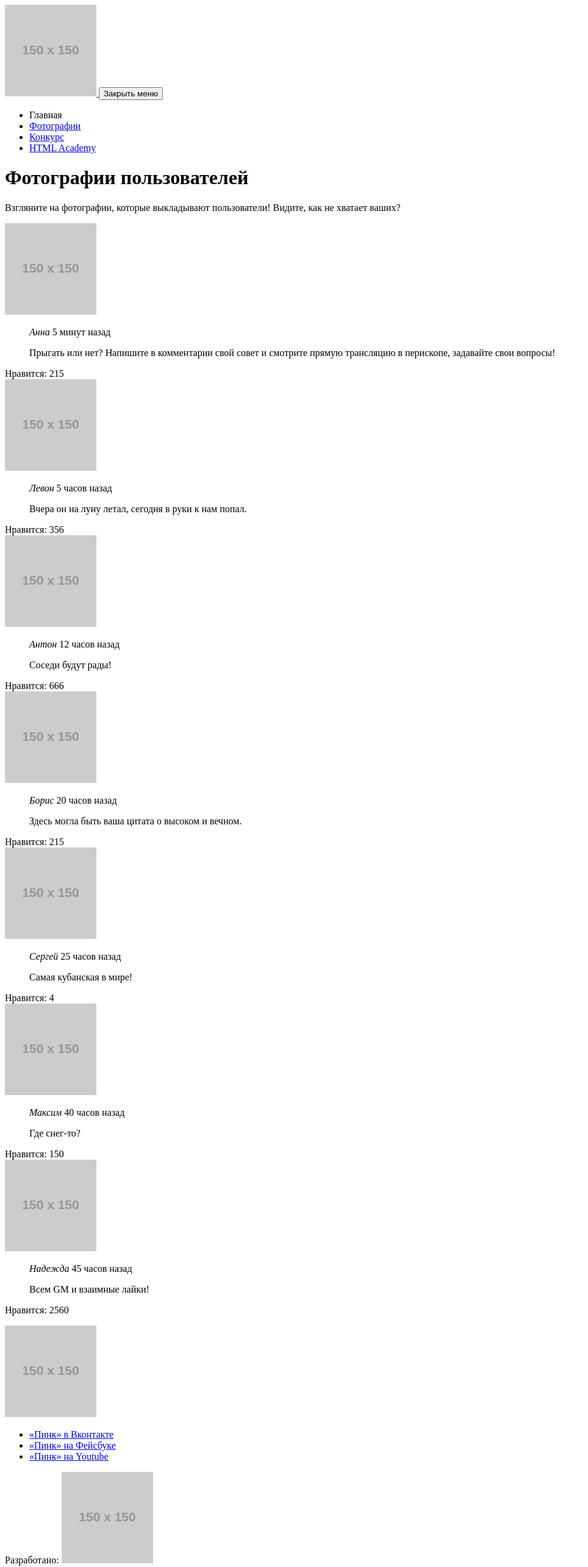
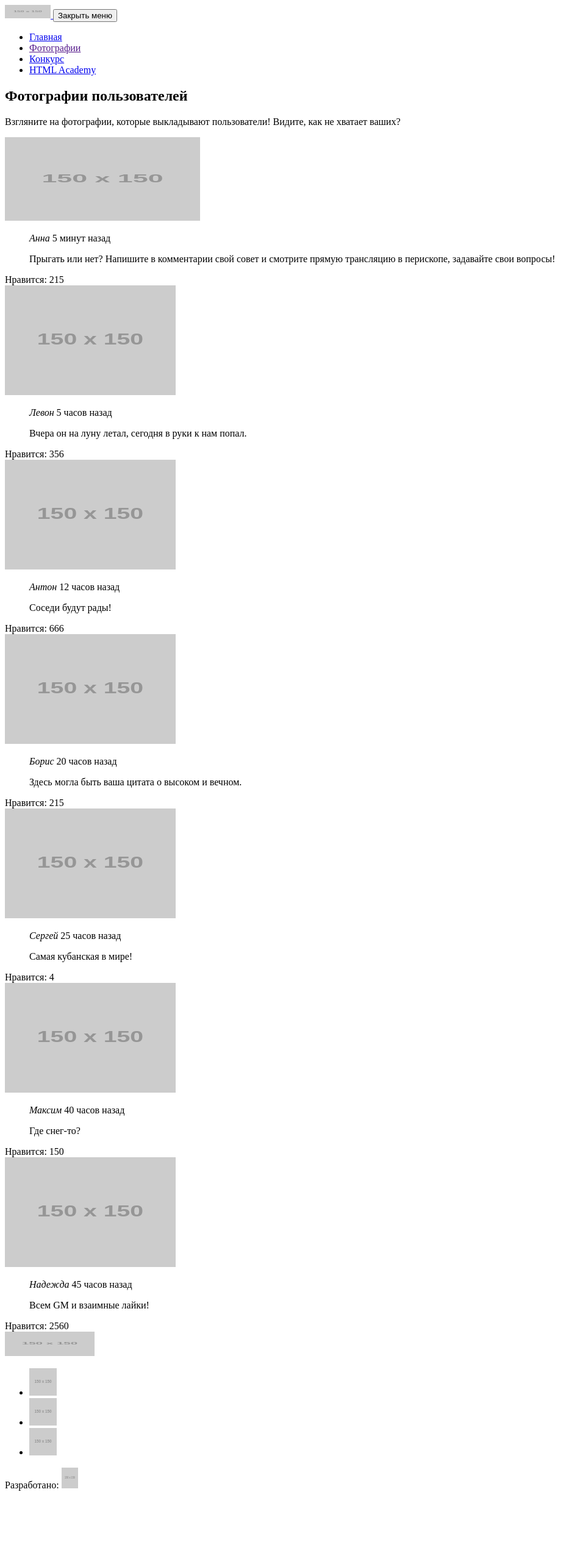
Before and after one commit to lerkot/556495-pink-18, a website: page source/photo.html in a window 1280 px wide. Shown: the whole page at 61% size, without its empty margins (0-964 px from the left). After the commit the page ends 2453 px from the top, so only its background shows below. Drawn offline with Linux system fonts and the light colour scheme; placeholder pictures from the web are drawn by us.

Commit message:
Исправлена разметка по замечаниям наставника

```diff
--- a/source/photo.html
+++ b/source/photo.html
@@ -7,165 +7,186 @@
 </head>
 
 <body>
-  <header class="page-header">
-    <a href="index.html" class="page-header__logo">
-      <img class="page-header__logo-image" src="https://via.placeholder.com/150x150" width="150" height="150"
+  <header class="header">
+    <div class="header__inner inner">
+      <a class="header__logo-link" href="index.html">
+        <img class="header__logo-image" src="https://via.placeholder.com/150x150" width="75" height="22"
           alt="Приложение «Пинк»">
       </a>
-    <button class="page-header__button visually-hidden" type="button">Закрыть меню</button>
-    <nav class="main-nav">
-      <ul class="main-nav__list site-list">
-        <li class="site-list__item">
-          <a>Главная</a>
+      <button class="header__toggle visually-hidden" type="button">Закрыть меню</button>
+      <nav class="header__nav">
+        <ul class="header__nav-list">
+          <li class="header__nav-item">
+            <a class="header__nav-link" href="index.html">Главная</a>
           </li>
-        <li class="site-list__item">
-          <a href="photo.html">Фотографии</a>
+          <li class="header__nav-item">
+            <a class="header__nav-link" href="">Фотографии</a>
           </li>
-        <li class="site-list__item">
-          <a href="form.html">Конкурс</a>
+          <li class="header__nav-item">
+            <a class="header__nav-link" href="form.html">Конкурс</a>
           </li>
-        <li class="site-list__item">
-          <a href="https://htmlacademy.ru/intensive/adaptive">HTML Academy</a>
+          <li class="header__nav-item">
+            <a class="header__nav-link" href="https://htmlacademy.ru/intensive/adaptive">HTML Academy</a>
           </li>
         </ul>
       </nav>
+    </div>
   </header>
-  <main class="page-photos">
-    <h1>Фотографии пользователей</h1>
-    <div class="photos-feed">
-      <p class="photos-feed__lead">
+  <main class="main">
+    <section class="intro">
+      <div class="intro__inner inner">
+        <h1 class="intro__heading">Фотографии
+          пользователей</h1>
+    </section>
+    <section class="gallery">
+      <div class="gallery__inner inner">
+        <p class="gallery__lead">
           Взгляните на фотографии, которые выкладывают пользователи!
           Видите, как не хватает ваших?
         </p>
-      <article class="users-photos">
-        <div class="users-photos__wrapper">
-          <img class="users-photos__image users-photos__image--panorama" src="https://via.placeholder.com/150x150"
-            width="150" height="150" alt="Фотография пользователей">
-          <div class="users-photos__desc">
-            <blockquote class="users-photos__review">
-              <cite class="users-photos__author">Анна</cite>
-              <time class="users-photos__time" datetime="2019-11-08">5 минут назад</time>
-              <p class="users-photos__text">Прыгать или нет? Напишите в комментарии свой совет и смотрите прямую
+        <article class="gallery__item gallery__item--full">
+          <div class="gallery__item-wrapper">
+            <img class="gallery__item-image" src="https://via.placeholder.com/150x150" width="320" height="137"
+              alt="Фотография пользователя">
+          </div>
+          <div class="gallery__item-desc">
+            <blockquote class="gallery__item-review">
+              <cite class="gallery__item-author">Анна</cite>
+              <time class="gallery__item-time" datetime="2019-11-08">5 минут назад</time>
+              <p class="gallery__item-comment">Прыгать или нет? Напишите в комментарии свой совет и смотрите прямую
                 трансляцию в перископе, задавайте свои вопросы!</p>
             </blockquote>
-            <span class="users-photos__reactions">Нравится: 215</span>
-          </div>
+            <span class="gallery__item-reactions">Нравится: 215</span>
           </div>
         </article>
-      <article class="users-photos">
-        <div class="users-photos__wrapper">
-          <img class="users-photos__image" src="https://via.placeholder.com/150x150" width="150" height="150"
-            alt="Фотография пользователей">
-          <div class="users-photos__desc">
-            <blockquote class="users-photos__review">
-              <cite class="users-photos__author">Левон</cite>
-              <time class="users-photos__time" datetime="2019-11-08">5 часов назад</time>
-              <p class="users-photos__text">Вчера он на луну летал, сегодня в руки к нам попал.</p>
+        <article class="gallery__item">
+          <div class="gallery__item-wrapper">
+            <img class="gallery__item-image" src="https://via.placeholder.com/150x150" width="280" height="180"
+              alt="Фотография пользователя">
+          </div>
+          <div class="gallery__item-desc">
+            <blockquote class="gallery__item-review">
+              <cite class="gallery__item-author">Левон</cite>
+              <time class="gallery__item-time" datetime="2019-11-08">5 часов назад</time>
+              <p class="gallery__item-comment">Вчера он на луну летал, сегодня в руки к нам попал.</p>
             </blockquote>
-            <span class="users-photos__reactions">Нравится: 356</span>
-          </div>
+            <span class="gallery__item-reactions">Нравится: 356</span>
           </div>
         </article>
-      <article class="users-photos">
-        <div class="users-photos__wrapper">
-          <img class="users-photos__image" src="https://via.placeholder.com/150x150" width="150" height="150"
-            alt="Фотография пользователей">
-          <div class="users-photos__desc">
-            <blockquote class="users-photos__review">
-              <cite class="users-photos__author">Антон</cite>
-              <time class="users-photos__time" datetime="2019-11-08">12 часов назад</time>
-              <p class="users-photos__text">Соседи будут рады!</p>
+        <article class="gallery__item">
+          <div class="gallery__item-wrapper">
+            <img class="gallery__item-image" src="https://via.placeholder.com/150x150" width="280" height="180"
+              alt="Фотография пользователя">
+          </div>
+          <div class="gallery__item-desc">
+            <blockquote class="gallery__item-review">
+              <cite class="gallery__item-author">Антон</cite>
+              <time class="gallery__item-time" datetime="2019-11-08">12 часов назад</time>
+              <p class="gallery__item-comment">Соседи будут рады!</p>
             </blockquote>
-            <span class="users-photos__reactions">Нравится: 666</span>
-          </div>
+            <span class="gallery__item-reactions">Нравится: 666</span>
           </div>
         </article>
-      <article class="users-photos">
-        <div class="users-photos__wrapper">
-          <img class="users-photos__image" src="https://via.placeholder.com/150x150" width="150" height="150"
-            alt="Фотография пользователей">
-          <div class="users-photos__desc">
-            <blockquote class="users-photos__review">
-              <cite class="users-photos__author">Борис</cite>
-              <time class="users-photos__time" datetime="2019-11-08">20 часов назад</time>
-              <p class="users-photos__text">Здесь могла быть ваша цитата о высоком и вечном.</p>
+        <article class="gallery__item">
+          <div class="gallery__item-wrapper">
+            <img class="gallery__item-image" src="https://via.placeholder.com/150x150" width="280" height="180"
+              alt="Фотография пользователя">
+          </div>
+          <div class="gallery__item-desc">
+            <blockquote class="gallery__item-review">
+              <cite class="gallery__item-author">Борис</cite>
+              <time class="gallery__item-time" datetime="2019-11-08">20 часов назад</time>
+              <p class="gallery__item-comment">Здесь могла быть ваша цитата о высоком и вечном.</p>
             </blockquote>
-            <span class="users-photos__reactions">Нравится: 215</span>
-          </div>
+            <span class="gallery__item-reactions">Нравится: 215</span>
           </div>
         </article>
-      <article class="users-photos">
-        <div class="users-photos__wrapper">
-          <img class="users-photos__image" src="https://via.placeholder.com/150x150" width="150" height="150"
-            alt="Фотография пользователей">
-          <div class="users-photos__desc">
-            <blockquote class="users-photos__review">
-              <cite class="users-photos__author">Сергей</cite>
-              <time class="users-photos__time" datetime="2019-11-08">25 часов назад</time>
-              <p class="users-photos__text">Самая кубанская в мире!</p>
+        <article class="gallery__item">
+          <div class="gallery__item-wrapper">
+            <img class="gallery__item-image" src="https://via.placeholder.com/150x150" width="280" height="180"
+              alt="Фотография пользователя">
+          </div>
+          <div class="gallery__item-desc">
+            <blockquote class="gallery__item-review">
+              <cite class="gallery__item-author">Сергей</cite>
+              <time class="gallery__item-time" datetime="2019-11-08">25 часов назад</time>
+              <p class="gallery__item-comment">Самая кубанская в мире!</p>
             </blockquote>
-            <span class="users-photos__reactions">Нравится: 4</span>
-          </div>
+            <span class="gallery__item-reactions">Нравится: 4</span>
           </div>
         </article>
-      <article class="users-photos">
-        <div class="users-photos__wrapper">
-          <img class="users-photos__image" src="https://via.placeholder.com/150x150" width="150" height="150"
-            alt="Фотография пользователей">
-          <div class="users-photos__desc">
-            <blockquote class="users-photos__review">
-              <cite class="users-photos__author">Максим</cite>
-              <time class="users-photos__time" datetime="2019-11-08">40 часов назад</time>
-              <p class="users-photos__text">Где снег-то?</p>
+        <article class="gallery__item">
+          <div class="gallery__item-wrapper">
+            <img class="gallery__item-image" src="https://via.placeholder.com/150x150" width="280" height="180"
+              alt="Фотография пользователя">
+          </div>
+          <div class="gallery__item-desc">
+            <blockquote class="gallery__item-review">
+              <cite class="gallery__item-author">Максим</cite>
+              <time class="gallery__item-time" datetime="2019-11-08">40 часов назад</time>
+              <p class="gallery__item-comment">Где снег-то?</p>
             </blockquote>
-            <span class="users-photos__reactions">Нравится: 150</span>
-          </div>
+            <span class="gallery__item-reactions">Нравится: 150</span>
           </div>
         </article>
-      <article>
-        <div class="users-photos__wrapper">
-          <img class="users-photos__image" src="https://via.placeholder.com/150x150" width="150" height="150"
-            alt="Фотография пользователей">
-          <div class="users-photos__desc">
-            <blockquote class="users-photos__review">
-              <cite class="users-photos__author">Надежда</cite>
-              <time class="users-photos__time" datetime="2019-11-08">45 часов назад</time>
-              <p class="users-photos__text">Всем GM и взаимные лайки!</p>
+        <article class="gallery__item">
+          <div class="gallery__item-wrapper">
+            <img class="gallery__item-image" src="https://via.placeholder.com/150x150" width="280" height="180"
+              alt="Фотография пользователя">
+          </div>
+          <div class="gallery__item-desc">
+            <blockquote class="gallery__item-review">
+              <cite class="gallery__item-author">Надежда</cite>
+              <time class="gallery__item-time" datetime="2019-11-08">45 часов назад</time>
+              <p class="gallery__item-comment">Всем GM и взаимные лайки!</p>
             </blockquote>
-            <span class="users-photos__reactions">Нравится: 2560</span>
-          </div>
+            <span class="gallery__item-reactions">Нравится: 2560</span>
           </div>
         </article>
       </div>
+    </section>
   </main>
-  <footer class="page-footer">
-    <p class="page-footer__logo">
-      <img class="page-footer__img" src="https://via.placeholder.com/150x150" width="150" height="150"
+  <footer class="footer">
+    <div class="footer__inner inner">
+      <a class="footer__logo-link" href="index.html">
+        <img class="footer__logo-image" src="https://via.placeholder.com/150x150" width="147" height="40"
           alt="Логотип «Пинк»">
-    </p>
-    <div class="page-footer__social social">
-      <ul class="social__list">
-        <li class="social__item">
-          <a class="social__link social__link--instagram" href="https://www.instagram.com/htmlacademy">«Пинк» в
-            Вконтакте</a>
+      </a>
+      <div class="footer__social">
+        <ul class="footer__social-list">
+          <li class="footer__social-item">
+            <a class="footer__social-link footer__social-link--instagram" href="" aria-label="«Пинк» в
+              Инстаграме">
+              <img class="footer__social-icon footer__social-icon--instagram" src="https://via.placeholder.com/150x150"
+                width="45" height="45" alt="«Пинк» в
+                  Инстаграме">
+            </a>
           </li>
-        <li class="social__item">
-          <a class="social__link social__link--facebook" href="https://www.facebook.com/htmlacademy">«Пинк» на
-            Фейсбуке</a>
+          <li class="footer__social-item">
+            <a class="footer__social-link footer__social-link--facebook" href="" aria-label="«Пинк» на
+              Фейсбуке">
+              <img class="footer__social-icon footer__social-icon--facebook" src="https://via.placeholder.com/150x150"
+                width="45" height="45" alt="«Пинк» на
+              Фейсбуке">
+            </a>
           </li>
-        <li class="social__item">
-          <a class="social__link social__link--youtube" href="https://www.instagram.com/htmlacademy">«Пинк» на
-            Youtube</a>
+          <li class="footer__social-item">
+            <a class="footer__social-link footer__social-link--youtube" href="" aria-label="«Пинк» на
+              Youtube">
+              <img class="footer__social-icon footer__social-icon--youtube" src="https://via.placeholder.com/150x150"
+                width="45" height="45" alt="«Пинк» на
+              Youtube"></a>
           </li>
         </ul>
       </div>
-    <div class="page-footer__copyright copyright">
-      <span class="copyright__text">Разработано:</span>
-      <a class="copyright__link" href="https://htmlacademy.ru/intensive/adaptive"
+      <div class="footer__copyright">
+        <span class="footer__copyright-text">Разработано:</span>
+        <a class="footer__copyright-link" href="https://htmlacademy.ru/intensive/adaptive"
           aria-label="Переход на страницу HTML Academy">
-        <img class="copyright__image" src="https://via.placeholder.com/150x150" width="150" height="150"
+          <img class="footer__copyright-image" src="https://via.placeholder.com/150x150" width="27" height="34"
             alt="Логотип HTML Academy">
         </a>
+      </div>
     </div>
   </footer>
 </body>
```
Also changed, not shown: source/form.html (+54 -35 lines), source/index.html (+66 -52 lines), 1 other file. Lines whose indentation alone changed are shown as unchanged.
